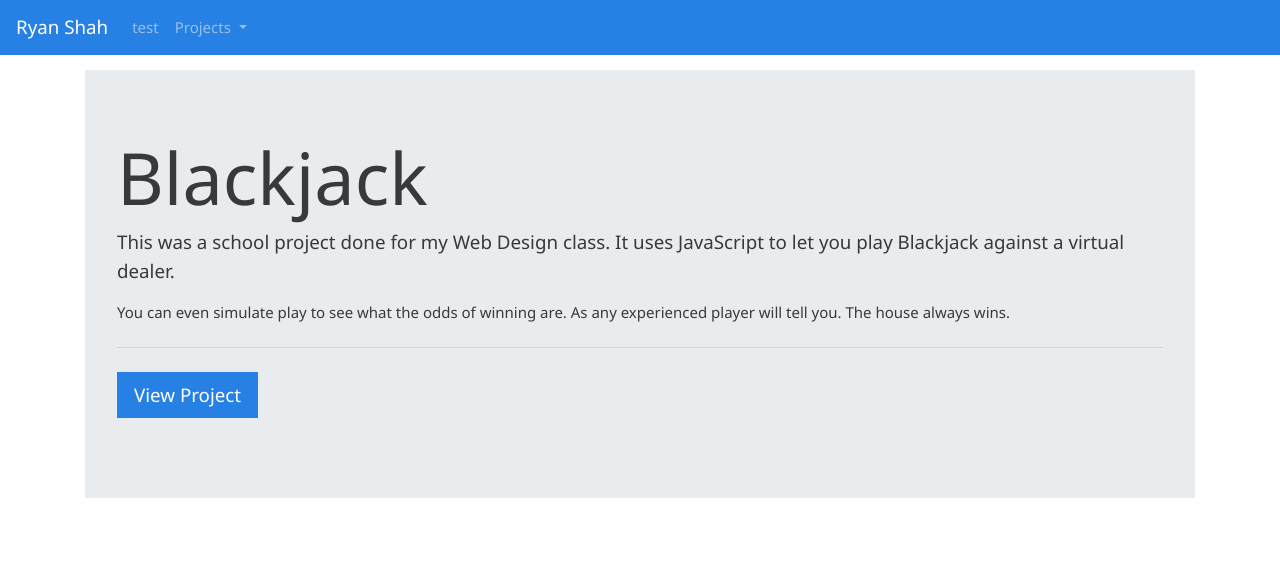
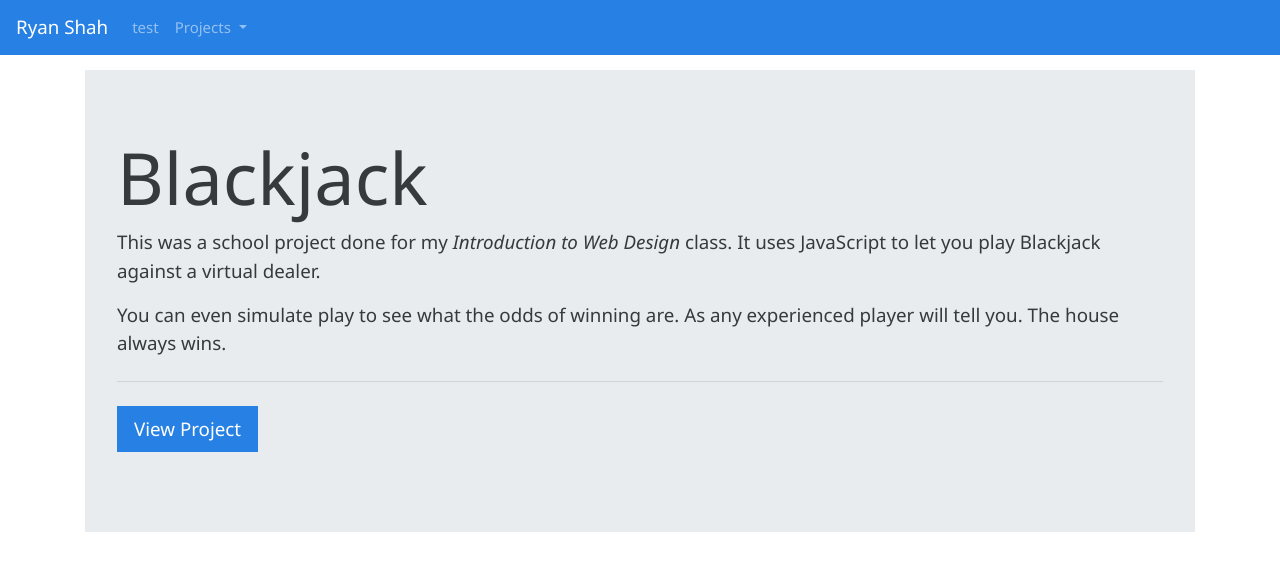
Before and after one commit to ryan-shah/ryan-shah.github.io, a Jekyll site: the page built from _posts/2016-08-16-blackjack.html, in a window 1280 px wide. Shown: the top 571 px of the page. Built offline with Jekyll 4.4.1, drawn with Linux system fonts in a browser that asks for light colours.

Commit message:
school page

```diff
--- a/_posts/2016-08-16-blackjack.html
+++ b/_posts/2016-08-16-blackjack.html
@@ -6,7 +6,9 @@ summary: "A JavaScript BlackJack Game"
 source: "http://cs.uky.edu/~rash227/CS316/project1/project1.html"
 ---
 
-This was a school project done for my Web Design class. It uses JavaScript to let you play Blackjack against
+This was a school project done for my <i>Introduction to Web Design</i> class. It uses JavaScript to let you
+play Blackjack against
 a virtual dealer. </p>
-<p>You can even simulate play to see what the odds of winning are. As any experienced player will tell you.
+<p class="lead">You can even simulate play to see what the odds of winning are. As any experienced player
+will tell you.
 The house always wins.
--- a/_posts/2016-09-09-convert.html
+++ b/_posts/2016-09-09-convert.html
@@ -1,6 +1,6 @@
 ---
 layout: project
-title: "CGI Unit Converter"
+title: "Unit Converter"
 type: "school"
 summary: "A simple web-based unit converter"
 source: "http://www.cs.uky.edu/~rash227/CS316/convert.html"
```
Also changed, not shown: projects/personal.html (+5 -2 lines), projects/school.html (+18 -6 lines), _img/blackjack.jpg (added).
